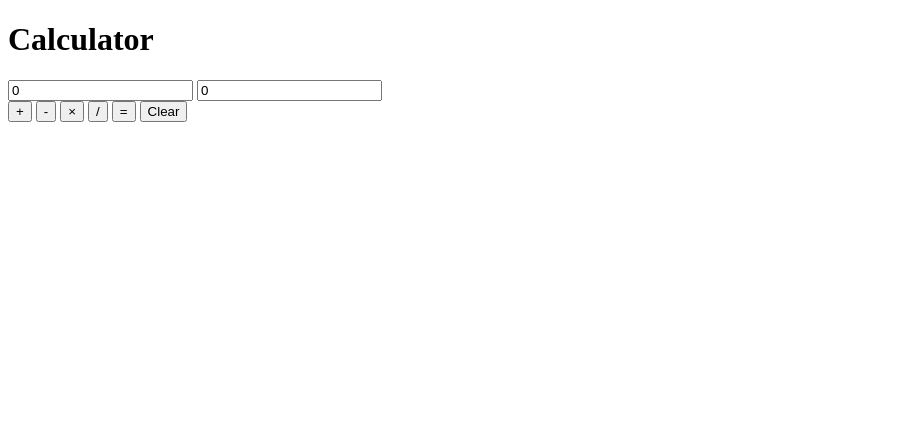
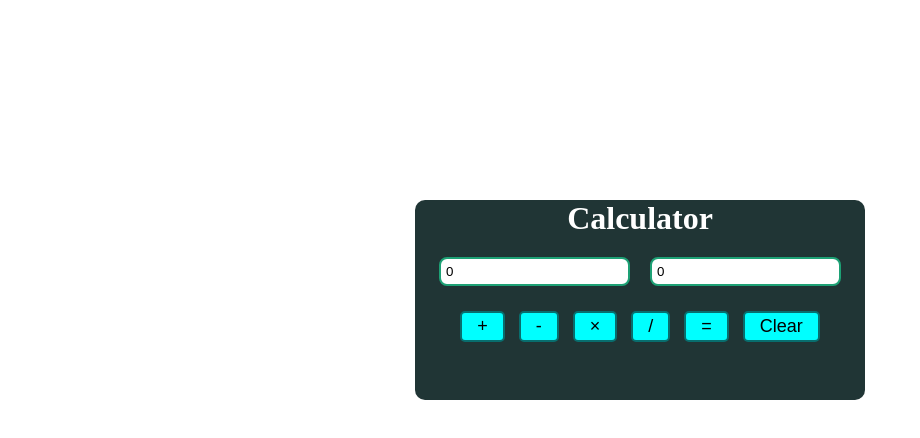
Before and after one commit to arslanDev1526/calculator, a plain HTML site: page index.html in a window 1280 px wide. Shown: the whole page, without its empty margins (0-920 px from the left). Drawn offline with Linux system fonts and the light colour scheme.

Commit message:
file name

```diff
--- a/index.html
+++ b/index.html
@@ -5,7 +5,7 @@
   <meta http-equiv="X-UA-Compatible" content="IE=edge">
   <meta name="viewport" content="width=device-width, initial-scale=1.0">
   <title>Calculator</title>
-  <link rel="stylesheet" href="./calculator.css">
+  <link rel="stylesheet" href="./index.css">
 </head>
 <body >
 
@@ -39,7 +39,7 @@
 
   </div>
 
-  <script src="./calculator.js">
+  <script src="./index.js">
   </script>
 
 </body>
```
